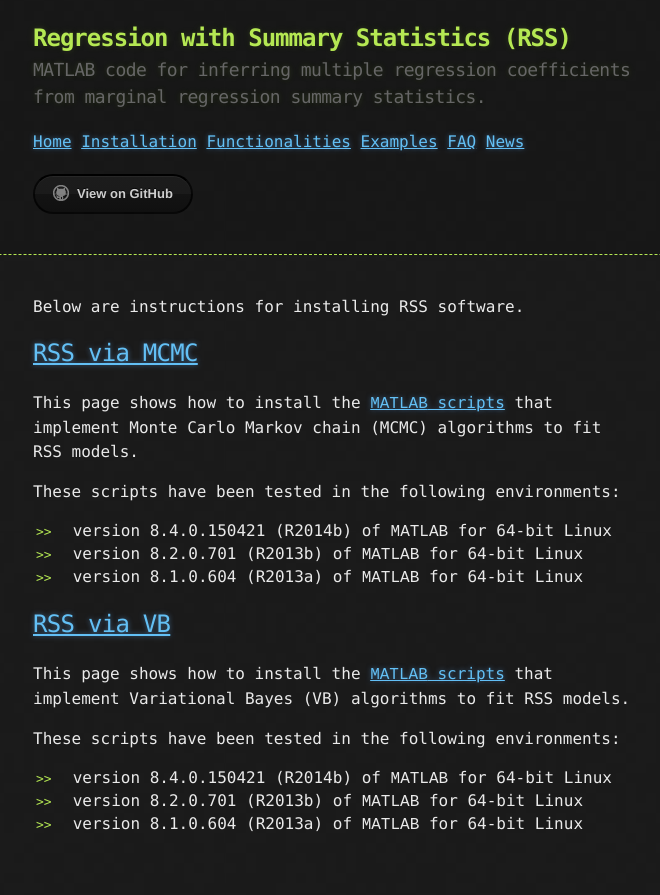
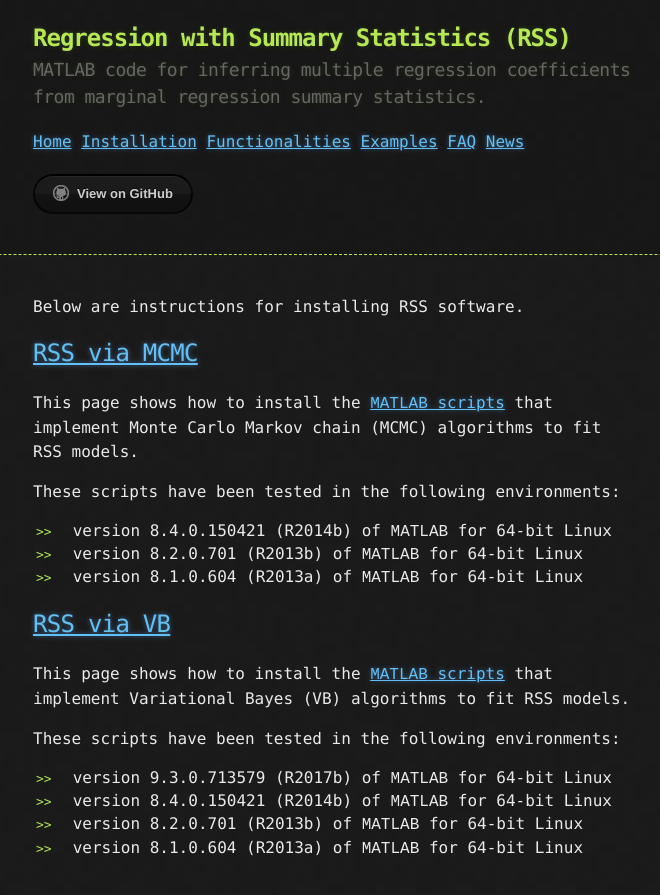
Before and after one commit to stephenslab/rss, a Jekyll site: the page built from docs/Installation.md, in a window 1280 px wide. Shown: the top 895 px of the page, without its empty margins (307-967 px from the left). Built offline with Jekyll 4.4.1, drawn with Linux system fonts in a browser that asks for light colours.

Commit message:
add matlab 2017b to rss vb testing envr list

```diff
--- a/docs/Installation.md
+++ b/docs/Installation.md
@@ -24,6 +24,7 @@ that implement Variational Bayes (VB) algorithms to fit RSS models.
 
 These scripts have been tested in the following environments:
 
+- version 9.3.0.713579 (R2017b) of `MATLAB` for 64-bit Linux
 - version 8.4.0.150421 (R2014b) of `MATLAB` for 64-bit Linux
 - version 8.2.0.701 (R2013b) of `MATLAB` for 64-bit Linux
 - version 8.1.0.604 (R2013a) of `MATLAB` for 64-bit Linux
```
